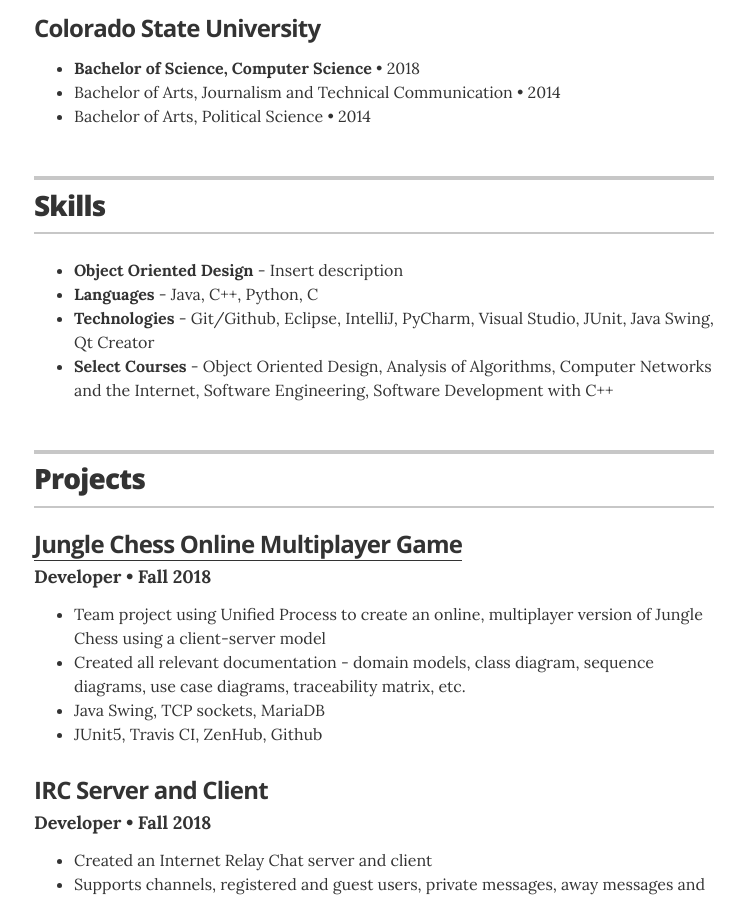
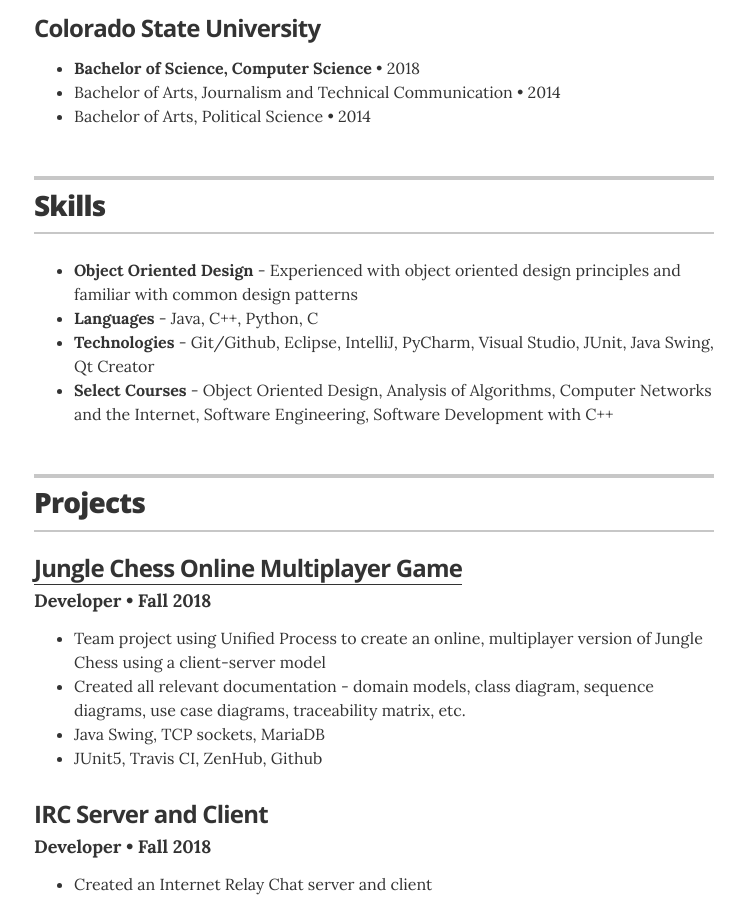
Before and after one commit to zwomeldorph/zwomeldorph.github.io, a Jekyll site: the page built from index.html, in a window 1280 px wide and 900 px high, scrolled down 477 px. Shown: the whole window, without its empty margins (266-1011 px from the left). Built offline with Jekyll 4.4.1, drawn with Linux system fonts in a browser that asks for light colours.

Commit message:
OOD description

```diff
--- a/_data/skills.yml
+++ b/_data/skills.yml
@@ -1,7 +1,7 @@
 # Skills
 # OOD
 - skill: Object Oriented Design
-  description: Insert description
+  description: Experienced with object oriented design principles and familiar with common design patterns
 
 # Languages
 - skill: Languages
```
